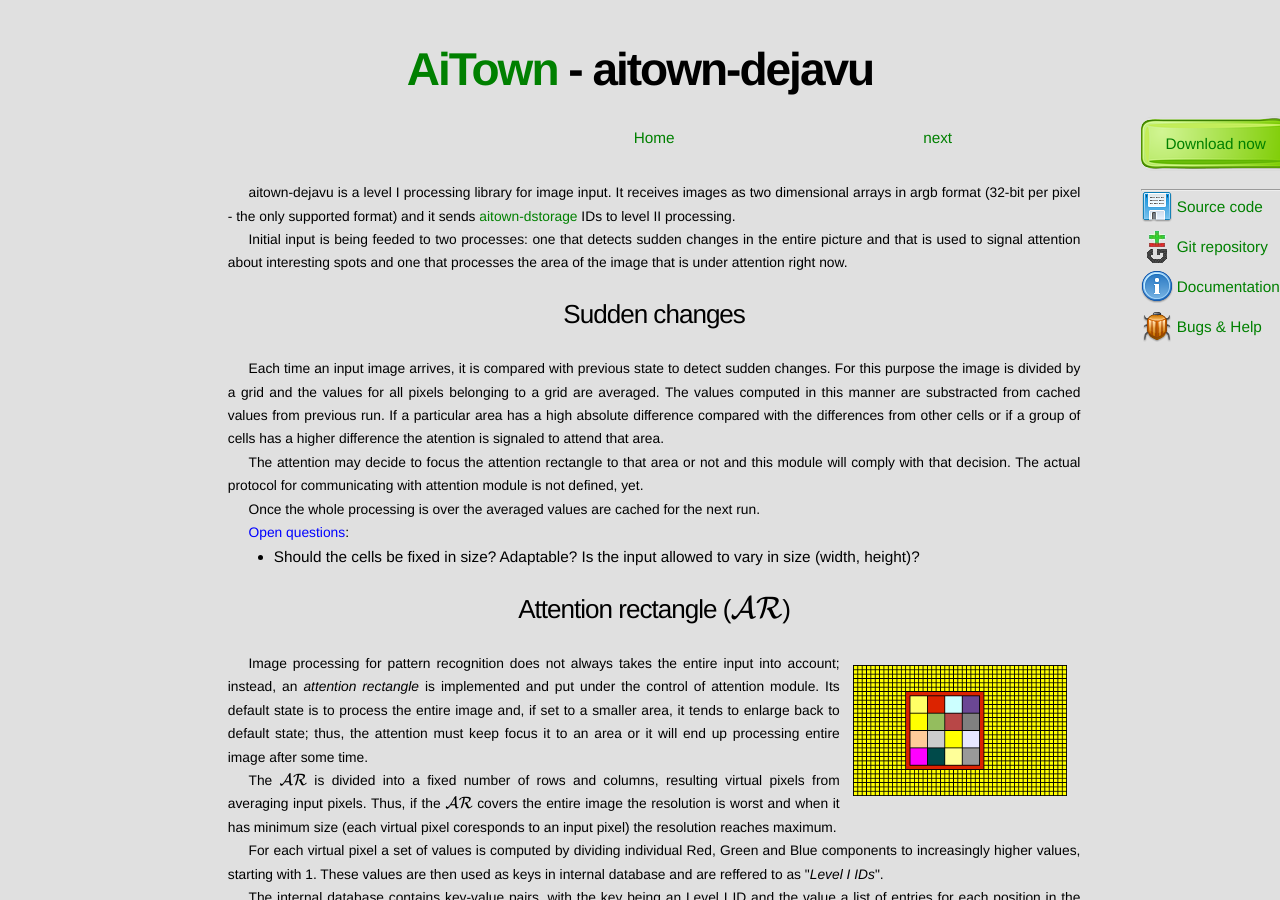
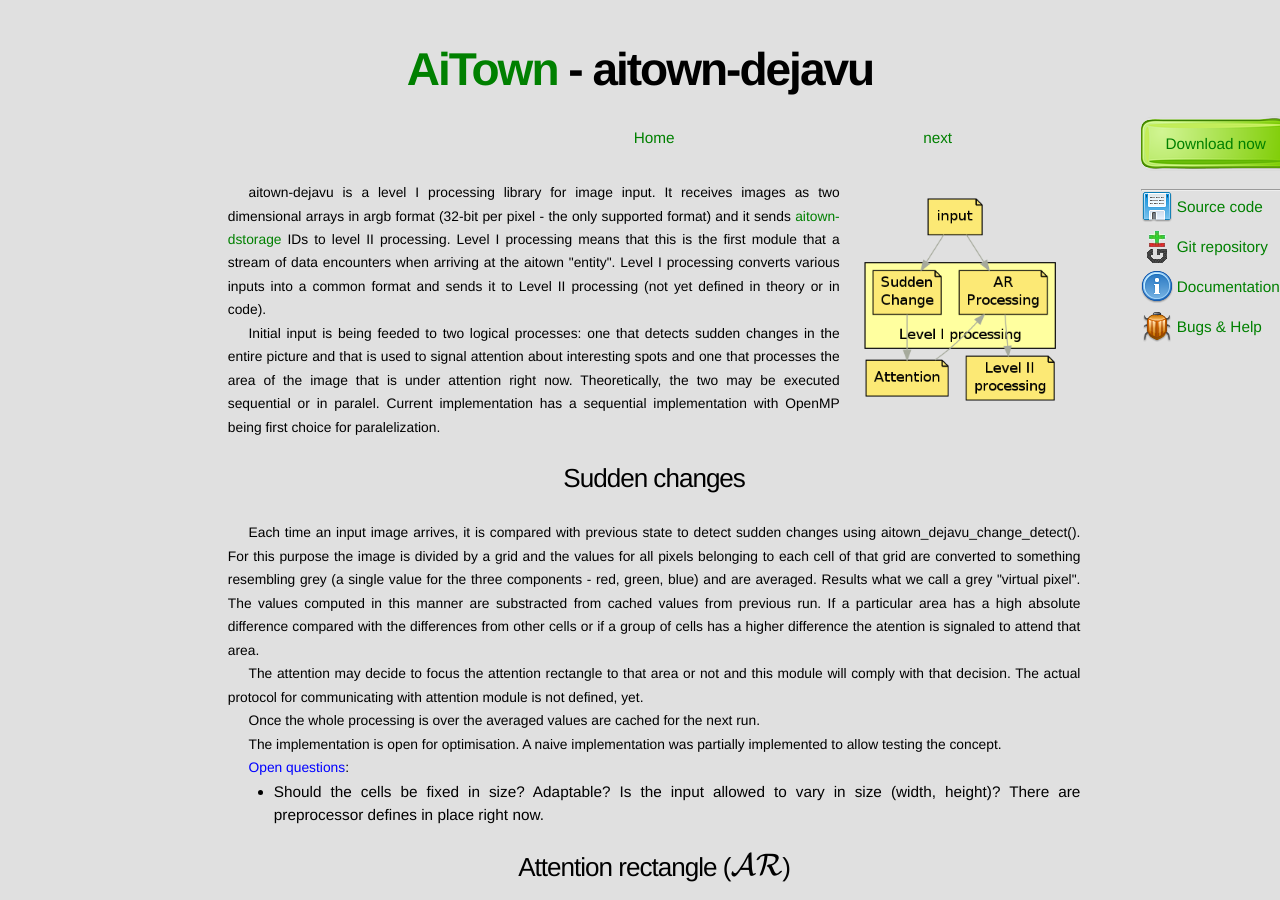
Before and after one commit to TNick/aitown, a Jekyll site: the page built from reference/aitown-dejavu.html, in a window 1280 px wide and 900 px high. Built offline with Jekyll 4.4.1, drawn with Linux system fonts in a browser that asks for light colours; formulas are drawn with MathJax 3.

Commit message:
dejavu-simple image

```diff
--- a/reference/aitown-dejavu.html
+++ b/reference/aitown-dejavu.html
@@ -5,25 +5,40 @@
 
 
 <p>
+    <a href="{{ site.baseurl }}/reference/aitown-dejavu/dejavu-simple.png">
+    <img style="padding:1em;" align="right" width="25%" src="{{ site.baseurl }}/reference/aitown-dejavu/dejavu-simple.png"
+    alt="Simple overview of the dejavu sensor"></img>
+    </a>
+
     aitown-dejavu is a level I processing library for image input.
     It receives images as two dimensional arrays in argb format (32-bit per
     pixel - the only supported format) and it sends
     <a href="aitown-dstorage.html">aitown-dstorage</a> IDs to level
-    II processing.
+    II processing. Level I processing means that this is the first
+    module that a stream of data encounters when arriving at the
+    aitown "entity". Level I processing converts various inputs into
+    a common format and sends it to Level II processing (not yet defined
+    in theory or in code).
 </p>
 
 <p>
-    Initial input is being feeded to two processes: one that detects sudden
+    Initial input is being feeded to two logical processes: one that detects sudden
     changes in the entire picture and that is used to signal attention about
     interesting spots and one that processes the area of the image that is
-    under attention right now.
+    under attention right now. Theoretically, the two may
+    be executed sequential or in paralel. Current implementation has a sequential
+    implementation with OpenMP being first choice for paralelization.
 </p>
 
 <h2>Sudden changes</h2>
 <p>
     Each time an input image arrives, it is compared with previous state
-    to detect sudden changes. For this purpose the image is divided by a grid
-    and the values for all pixels belonging to a grid are averaged.
+    to detect sudden changes using aitown_dejavu_change_detect().
+    For this purpose the image is divided by a grid
+    and the values for all pixels belonging to each cell of that
+    grid are converted to something resembling grey (a single value
+    for the three components - red, green, blue) and are averaged.
+    Results what we call a grey "virtual pixel".
     The values computed in this manner are substracted from cached values
     from previous run. If a particular area has a high absolute difference
     compared with the differences from other cells or if a group of cells
@@ -42,12 +57,17 @@
 </p>
 
 <p>
+    The implementation is open for optimisation. A naive implementation was
+    partially implemented to allow testing the concept.
+</p>
+
+<p>
     <span style="color: blue;">Open questions</span>:
 </p>
 <ul>
     <li>
         Should the cells be fixed in size? Adaptable? Is the input allowed to
-        vary in size (width, height)?
+        vary in size (width, height)? There are preprocessor defines in place right now.
     </li>
 </ul>
 
@@ -55,7 +75,7 @@
 <p>
     <a href="{{ site.baseurl }}/reference/aitown-dejavu/ar.png">
     <img style="padding:1em;" align="right" width="25%" src="{{ site.baseurl }}/reference/aitown-dejavu/ar.png"
-    alt="aitown-dejavu workflow"></img>
+    alt="attention rectangle overimposed on top of image pixels"></img>
     </a>
     Image processing for pattern recognition does not always takes the entire
     input into account; instead, an <em>attention rectangle</em> is implemented
```
Also changed, not shown: reference/aitown-dejavu/dejavu-simple.png (added), 1 other file.
